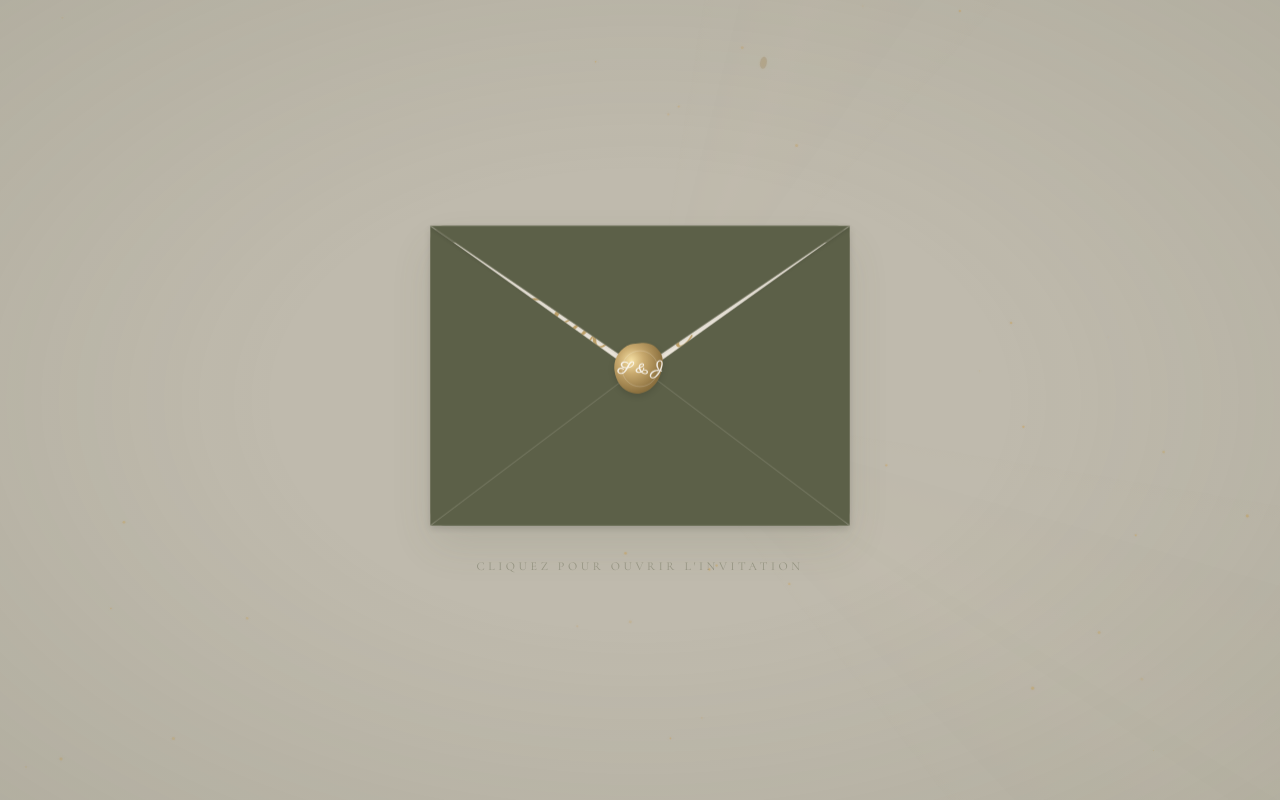
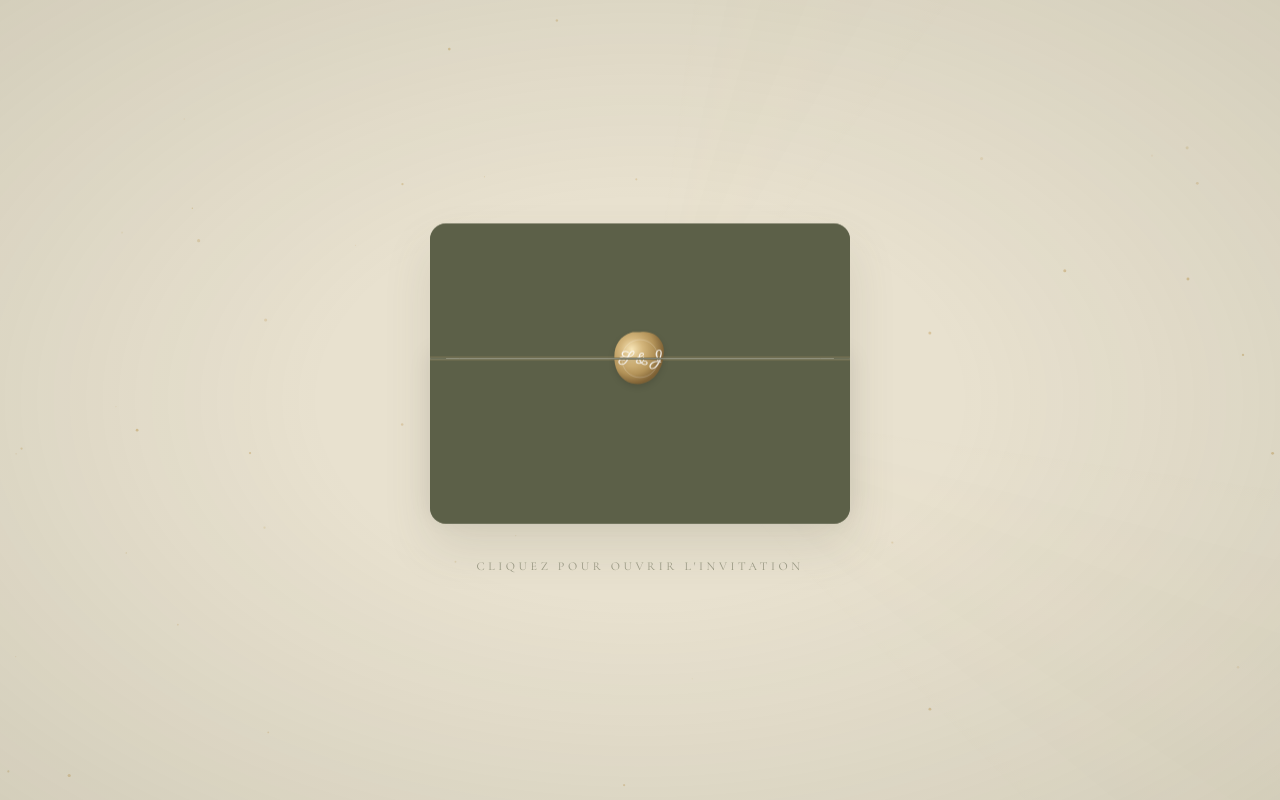
Before and after one commit to mehdibenabdallah6-hue/s-et-j, a React (Vite) app: page / in a window 1280 px wide. Built offline with nearby package versions, Linux system fonts and the light colour scheme.

Commit message:
design: redesign envelope to luxury horizontal sleeve pocket with split wax seal animation

```diff
--- a/src/components/Envelope.tsx
+++ b/src/components/Envelope.tsx
@@ -1,5 +1,4 @@
 import React, { useEffect, useRef, useState } from 'react';
-import { MailOpen } from 'lucide-react';
 import gsap from 'gsap';
 
 export default function Envelope({ onOpen }: { onOpen: () => void }) {
@@ -9,7 +8,7 @@ export default function Envelope({ onOpen }: { onOpen: () => void }) {
   const envelopeRef = useRef<HTMLDivElement>(null);
   const canvasRef = useRef<HTMLCanvasElement>(null);
 
-  // Particles & Ambient Animations
+  // Canvas golden dust & flower petals particles
   useEffect(() => {
     if (isOpen) return;
 
@@ -28,45 +27,45 @@ export default function Envelope({ onOpen }: { onOpen: () => void }) {
     };
     window.addEventListener('resize', handleResize);
 
-    // Subtle spin for light rays
+    // Volumetric light rays rotation
     gsap.to('.light-rays', {
       rotation: 360,
-      duration: 240,
+      duration: 280,
       repeat: -1,
       ease: 'none',
     });
 
-    // Pulse lighting (ambient brightness breathing)
+    // Ambient background color breathing (luxury warm glow)
     gsap.to(containerRef.current, {
-      backgroundColor: '#f1ebd8',
-      duration: 4,
+      backgroundColor: '#ede6d3',
+      duration: 5,
       yoyo: true,
       repeat: -1,
       ease: 'sine.inOut',
     });
 
-    // Floating envelope idle animation
+    // Elegant floating idle animation for the envelope
     gsap.to(envelopeRef.current, {
-      y: -5,
-      duration: 3,
+      y: -6,
+      duration: 3.5,
       yoyo: true,
       repeat: -1,
       ease: 'sine.inOut',
     });
 
-    // Breathing shadow
+    // Shadow breathing
     gsap.to(envelopeRef.current, {
-      boxShadow: '0 25px 50px rgba(92, 96, 72, 0.15)',
-      duration: 3,
+      boxShadow: '0 30px 60px rgba(92, 96, 72, 0.16)',
+      duration: 3.5,
       yoyo: true,
       repeat: -1,
       ease: 'sine.inOut',
     });
 
-    // Twinkling CTA label
+    // CTA subtle pulse
     gsap.to('.cta-label', {
       opacity: 0.35,
-      duration: 2,
+      duration: 2.2,
       yoyo: true,
       repeat: -1,
       ease: 'sine.inOut',
@@ -96,43 +95,43 @@ export default function Envelope({ onOpen }: { onOpen: () => void }) {
     const dustParticles: DustParticle[] = [];
     const petalParticles: PetalParticle[] = [];
 
-    // Create golden dust particles
-    for (let i = 0; i < 40; i++) {
+    // Initialize gold dust
+    for (let i = 0; i < 45; i++) {
       dustParticles.push({
         x: Math.random() * width,
         y: Math.random() * height,
-        radius: Math.random() * 1.2 + 0.4,
-        vx: (Math.random() - 0.5) * 0.1,
-        vy: -(Math.random() * 0.15 + 0.05),
+        radius: Math.random() * 1.3 + 0.4,
+        vx: (Math.random() - 0.5) * 0.08,
+        vy: -(Math.random() * 0.12 + 0.04),
         alpha: Math.random() * 0.4 + 0.1,
-        alphaSpeed: Math.random() * 0.008 + 0.003,
+        alphaSpeed: Math.random() * 0.006 + 0.002,
       });
     }
 
-    // Create drifting flower petals
-    for (let i = 0; i < 10; i++) {
+    // Initialize jasmine/rose petals
+    for (let i = 0; i < 8; i++) {
       petalParticles.push({
         x: Math.random() * width,
         y: Math.random() * height - height,
-        size: Math.random() * 5 + 5,
-        vx: (Math.random() - 0.5) * 0.25,
-        vy: Math.random() * 0.35 + 0.15,
+        size: Math.random() * 4 + 5,
+        vx: (Math.random() - 0.5) * 0.2,
+        vy: Math.random() * 0.3 + 0.1,
         angle: Math.random() * Math.PI * 2,
-        rSpeed: (Math.random() - 0.5) * 0.008,
-        opacity: Math.random() * 0.25 + 0.08,
+        rSpeed: (Math.random() - 0.5) * 0.005,
+        opacity: Math.random() * 0.2 + 0.05,
       });
     }
 
     const render = () => {
       ctx.clearRect(0, 0, width, height);
 
-      // Draw dust
+      // Dust
       dustParticles.forEach((p) => {
         p.x += p.vx;
         p.y += p.vy;
         p.alpha += p.alphaSpeed;
 
-        if (p.alpha > 0.65 || p.alpha < 0.1) {
+        if (p.alpha > 0.6 || p.alpha < 0.1) {
           p.alphaSpeed = -p.alphaSpeed;
         }
 
@@ -147,12 +146,10 @@ export default function Envelope({ onOpen }: { onOpen: () => void }) {
         ctx.beginPath();
         ctx.arc(p.x, p.y, p.radius, 0, Math.PI * 2);
         ctx.fillStyle = `rgba(200, 169, 110, ${p.alpha})`;
-        ctx.shadowBlur = 2;
-        ctx.shadowColor = '#C8A96E';
         ctx.fill();
       });
 
-      // Draw drifting petals
+      // Petals
       petalParticles.forEach((p) => {
         p.x += p.vx;
         p.y += p.vy;
@@ -184,7 +181,7 @@ export default function Envelope({ onOpen }: { onOpen: () => void }) {
     };
   }, [isOpen]);
 
-  // Mouse Parallax Effect
+  // Mouse tilt parallax for cinematic depth
   useEffect(() => {
     if (isOpen || isAnimating) return;
 
@@ -193,21 +190,19 @@ export default function Envelope({ onOpen }: { onOpen: () => void }) {
       const x = (clientX / window.innerWidth - 0.5) * 2;
       const y = (clientY / window.innerHeight - 0.5) * 2;
 
-      // Parallax rotation and tilt
       gsap.to(envelopeRef.current, {
-        rotateY: x * 10,
-        rotateX: -y * 10,
-        x: x * 12,
-        y: y * 12,
-        duration: 1.0,
+        rotateY: x * 8,
+        rotateX: -y * 8,
+        x: x * 10,
+        y: y * 10,
+        duration: 1.2,
         ease: 'power2.out',
       });
 
-      // Subtle opposite shift of background elements
       gsap.to('.light-rays', {
-        x: -x * 20,
-        y: -y * 20,
-        duration: 1.2,
+        x: -x * 15,
+        y: -y * 15,
+        duration: 1.4,
         ease: 'power2.out',
       });
     };
@@ -216,24 +211,24 @@ export default function Envelope({ onOpen }: { onOpen: () => void }) {
     return () => window.removeEventListener('mousemove', handleMouseMove);
   }, [isOpen, isAnimating]);
 
-  // Hover Interactions
+  // Premium hover mechanics
   const handleMouseEnter = () => {
     if (isAnimating || isOpen) return;
-
-    // Stop the idle float timeline animation during hover
     gsap.killTweensOf(envelopeRef.current);
 
     gsap.to(envelopeRef.current, {
-      y: -12,
-      scale: 1.03,
-      boxShadow: '0 35px 70px rgba(92, 96, 72, 0.22)',
+      y: -10,
+      scale: 1.025,
+      boxShadow: '0 35px 70px rgba(92, 96, 72, 0.20)',
+      duration: 0.7,
+      ease: 'power3.out',
+    });
+
+    gsap.to('.wax-seal-half', {
+      filter: 'brightness(1.1) drop-shadow(0 6px 12px rgba(0,0,0,0.3))',
+      scale: 1.04,
       duration: 0.6,
       ease: 'power2.out',
-    });
-
-    gsap.to('.seal-left-half, .seal-right-half', {
-      filter: 'brightness(1.1) drop-shadow(0 6px 12px rgba(0,0,0,0.3))',
-      duration: 0.6,
     });
   };
 
@@ -244,14 +239,13 @@ export default function Envelope({ onOpen }: { onOpen: () => void }) {
       y: 0,
       scale: 1.0,
       boxShadow: '0 20px 40px rgba(92, 96, 72, 0.12)',
-      duration: 0.8,
-      ease: 'power2.out',
+      duration: 0.9,
+      ease: 'power3.out',
       onComplete: () => {
-        // Re-enable idle breathing
         if (!isAnimating) {
           gsap.to(envelopeRef.current, {
-            y: -5,
-            duration: 3,
+            y: -6,
+            duration: 3.5,
             yoyo: true,
             repeat: -1,
             ease: 'sine.inOut',
@@ -260,18 +254,19 @@ export default function Envelope({ onOpen }: { onOpen: () => void }) {
       }
     });
 
-    gsap.to('.seal-left-half, .seal-right-half', {
+    gsap.to('.wax-seal-half', {
       filter: 'brightness(1.0) drop-shadow(0 4px 6px rgba(0,0,0,0.25))',
+      scale: 1.0,
       duration: 0.8,
+      ease: 'power2.out',
     });
   };
 
-  // Cinematic Opening Sequence
+  // Cinematic unfolding sequence (slow, weighted, and emotional)
   const handleOpen = () => {
     if (isAnimating || isOpen) return;
     setIsAnimating(true);
 
-    // Disable mouse parallax
     gsap.killTweensOf(envelopeRef.current);
     gsap.killTweensOf('.light-rays');
 
@@ -282,92 +277,133 @@ export default function Envelope({ onOpen }: { onOpen: () => void }) {
       },
     });
 
-    // 1. Zoom closer to envelope (Camera zooms in)
+    // 1. Camera moves closer to the envelope
     tl.to(envelopeRef.current, {
-      scale: 1.08,
-      y: -10,
-      duration: 0.5,
-      ease: 'power2.out',
+      scale: 1.05,
+      y: -5,
+      duration: 0.7,
+      ease: 'power3.out',
     });
 
-    // 2. Break wax seal (anticipation then detach)
-    tl.to('.seal-left-half', {
-      x: -28,
-      rotate: -12,
+    // 2. Wax seal splits apart naturally
+    tl.to('.seal-top-half', {
+      y: -12,
+      rotate: -8,
       opacity: 0,
-      duration: 0.7,
-      ease: 'power3.inOut',
-    }, 'break');
-    tl.to('.seal-right-half', {
-      x: 28,
-      rotate: 12,
-      opacity: 0,
-      duration: 0.7,
-      ease: 'power3.inOut',
+      duration: 1.0,
+      ease: 'power4.inOut',
     }, 'break');
 
-    // 3. Opening envelope flap (3D rotation)
+    tl.to('.seal-bottom-half', {
+      y: 12,
+      rotate: 8,
+      opacity: 0,
+      duration: 1.0,
+      ease: 'power4.inOut',
+    }, 'break');
+
+    // 3. Top flap rotates open slowly in 3D
     tl.to('.envelope-top-flap', {
       rotateX: -180,
-      duration: 0.9,
-      ease: 'power2.inOut',
-    }, 'break+=0.25');
+      duration: 1.5,
+      ease: 'power4.inOut',
+    }, 'break+=0.1');
 
-    // Soften shadows during open
+    // Soften shadows during fold
     tl.to(envelopeRef.current, {
-      boxShadow: '0 30px 65px rgba(0, 0, 0, 0.15)',
-      duration: 0.9,
-    }, 'break+=0.25');
+      boxShadow: '0 40px 80px rgba(0, 0, 0, 0.18)',
+      duration: 1.5,
+    }, 'break+=0.1');
 
-    // 4. Card slides out of the pocket
+    // 4. Invitation card slowly slides out of the sleeve with premium inertia
     tl.set('.envelope-card', { zIndex: 35 });
     tl.to('.envelope-card', {
-      y: '-80%',
-      duration: 1.3,
+      y: '-76%',
+      duration: 1.8,
       ease: 'power4.out',
     }, 'slide');
 
-    // Soften ambient light
+    // Soften rays to clean focus
     tl.to('.light-rays', {
       opacity: 0,
-      duration: 1.0,
+      duration: 1.2,
     }, 'slide');
 
-    // 5. Epic expansion & transition to Hero
+    // 5. Expand card to fill entire screen and transform to Hero
     tl.to('.envelope-back, .envelope-front, .envelope-top-flap, .cta-label', {
       opacity: 0,
-      y: 120,
-      scale: 0.85,
-      duration: 1.1,
-      ease: 'power3.inOut',
+      y: 150,
+      scale: 0.8,
+      duration: 1.4,
+      ease: 'power4.inOut',
     }, 'zoom');
 
     tl.to('.card-text', {
       opacity: 0,
-      duration: 0.7,
-      ease: 'power2.inOut',
+      duration: 0.8,
+      ease: 'power3.inOut',
     }, 'zoom');
 
-    // Scale card to fill the viewport
     tl.to('.envelope-card', {
-      scale: 4.5,
+      scale: 4.8,
       y: '0%',
       width: '100vw',
       height: '100vh',
       maxWidth: 'none',
       inset: 0,
       borderRadius: 0,
-      duration: 1.3,
+      duration: 1.6,
       ease: 'power4.inOut',
     }, 'zoom');
 
-    // Fade out the entire overlay container to reveal the Hero
+    // Fade entire overlay screen to reveal website Hero
     tl.to(containerRef.current, {
       opacity: 0,
-      duration: 0.9,
+      duration: 1.0,
       ease: 'power2.out',
     });
   };
+
+  // Wax seal SVG paths (reusable)
+  const renderWaxSealHalf = (clipId: string) => (
+    <svg viewBox="0 0 100 100" className="w-full h-full filter drop-shadow-md">
+      <defs>
+        <radialGradient id="goldGradient" cx="35%" cy="35%" r="65%">
+          <stop offset="0%" stopColor="#F8E6B8" />
+          <stop offset="35%" stopColor="#D4B67C" />
+          <stop offset="70%" stopColor="#B39359" />
+          <stop offset="100%" stopColor="#7E6135" />
+        </radialGradient>
+        <clipPath id="clip-top-half">
+          <rect x="0" y="0" width="100" height="50" />
+        </clipPath>
+        <clipPath id="clip-bottom-half">
+          <rect x="0" y="50" width="100" height="50" />
+        </clipPath>
+      </defs>
+      <g clipPath={`url(#${clipId})`}>
+        {/* Organic irregular wax contour */}
+        <path
+          d="M 50 10 C 65 8, 77 13, 84 26 C 91 38, 86 57, 78 70 C 69 84, 54 91, 37 87 C 21 83, 11 68, 10 50 C 9 32, 19 16, 36 11 C 41 9, 45 11, 50 10 Z"
+          fill="url(#goldGradient)"
+        />
+        {/* Inner concentric ring */}
+        <circle cx="50" cy="50" r="28" fill="none" stroke="rgba(255,255,255,0.22)" strokeWidth="1.5" />
+        {/* Initials */}
+        <text
+          x="50"
+          y="57"
+          fontFamily="'Parisienne', cursive"
+          fontSize="23"
+          fill="rgba(255,255,255,0.85)"
+          textAnchor="middle"
+          fontWeight="bold"
+        >
+          S & J
+        </text>
+      </g>
+    </svg>
+  );
 
   return (
     <>
@@ -377,16 +413,16 @@ export default function Envelope({ onOpen }: { onOpen: () => void }) {
           className="fixed inset-0 z-50 flex items-center justify-center overflow-hidden"
           style={{ backgroundColor: 'var(--color-wedding-bg)' }}
         >
-          {/* Ambient Particles Canvas */}
+          {/* Animated Ambient Particles */}
           <canvas ref={canvasRef} className="absolute inset-0 pointer-events-none z-0" />
 
-          {/* Volumetric light rays */}
+          {/* Sunbeams / Volumetric Light */}
           <div className="absolute inset-0 pointer-events-none overflow-hidden opacity-30 z-0">
             <div
               className="absolute -top-[50%] -left-[50%] w-[200%] h-[200%] bg-no-repeat pointer-events-none light-rays"
               style={{
                 background:
-                  'conic-gradient(from 0deg at 50% 50%, transparent 0deg, rgba(200,169,110,0.035) 15deg, transparent 35deg, transparent 90deg, rgba(200,169,110,0.045) 115deg, transparent 135deg, transparent)',
+                  'conic-gradient(from 0deg at 50% 50%, transparent 0deg, rgba(200,169,110,0.03) 12deg, transparent 32deg, transparent 90deg, rgba(200,169,110,0.04) 110deg, transparent 130deg, transparent)',
               }}
             />
           </div>
@@ -395,12 +431,12 @@ export default function Envelope({ onOpen }: { onOpen: () => void }) {
           <div
             className="absolute inset-0 pointer-events-none z-0"
             style={{
-              background: 'radial-gradient(ellipse at center, transparent 40%, rgba(92,96,72,0.12) 100%)',
+              background: 'radial-gradient(ellipse at center, transparent 35%, rgba(92,96,72,0.14) 100%)',
             }}
           />
 
           <div className="relative z-10 flex flex-col items-center">
-            {/* 3D Envelope Container */}
+            {/* Modern Layered Sleeve Envelope */}
             <div
               ref={envelopeRef}
               className="relative w-80 sm:w-[420px] shadow-2xl rounded-2xl cursor-pointer envelope-container select-none"
@@ -414,13 +450,13 @@ export default function Envelope({ onOpen }: { onOpen: () => void }) {
               onMouseEnter={handleMouseEnter}
               onMouseLeave={handleMouseLeave}
             >
-              {/* Back flap layer */}
+              {/* Inside back lining of the sleeve */}
               <div
-                className="absolute inset-0 bg-[var(--color-wedding-accent)] border border-[rgba(243,237,226,0.25)] rounded-2xl z-10 envelope-back"
+                className="absolute inset-0 bg-[var(--color-wedding-accent)] border border-[rgba(243,237,226,0.18)] rounded-2xl z-10 envelope-back"
                 style={{ transformStyle: 'preserve-3d' }}
               />
 
-              {/* Invitation Card */}
+              {/* The Gold-Foil Pressed Invitation Card inside */}
               <div
                 className="absolute inset-4 bg-[#F3EDE2] shadow-md z-15 rounded-xl flex flex-col items-center justify-center text-center p-6 border border-[rgba(92,96,72,0.08)] envelope-card"
                 style={{
@@ -428,88 +464,54 @@ export default function Envelope({ onOpen }: { onOpen: () => void }) {
                   transform: 'translateZ(0px)',
                 }}
               >
-                <div className="card-text flex flex-col items-center justify-center w-full h-full">
-                  <p className="uppercase tracking-[0.3em] text-[10px] sm:text-xs mb-3 font-serif text-[var(--color-wedding-accent)]/85">
+                {/* Gold border inset for luxury look */}
+                <div className="absolute inset-3 border border-[var(--color-wedding-gold)]/25 rounded-lg pointer-events-none" />
+
+                <div className="card-text flex flex-col items-center justify-center w-full h-full z-10">
+                  <p className="uppercase tracking-[0.3em] text-[9px] sm:text-[10px] mb-3 font-serif text-[var(--color-wedding-accent)]/80">
                     Invitation au mariage de
                   </p>
                   <h1 className="font-script text-5xl sm:text-7xl leading-tight text-[var(--color-wedding-gold)]">
                     Selma & Jamil
                   </h1>
-                  <p className="uppercase tracking-[0.25em] text-[10px] sm:text-xs mt-3 font-serif text-[var(--color-wedding-accent)]/85">
+                  <p className="uppercase tracking-[0.25em] text-[9px] sm:text-[10px] mt-3 font-serif text-[var(--color-wedding-accent)]/80">
                     12 Septembre 2026
                   </p>
                 </div>
               </div>
 
-              {/* Front pocket flaps */}
+              {/* Bottom pocket sleeve (covers bottom half of card) */}
               <div
-                className="absolute inset-0 z-20 pointer-events-none envelope-front"
+                className="absolute bottom-0 left-0 w-full h-[55%] bg-[var(--color-wedding-accent)] rounded-b-2xl border-t border-[rgba(243,237,226,0.18)] z-20 shadow-[0_-6px_25px_rgba(0,0,0,0.08)] envelope-front"
                 style={{ transformStyle: 'preserve-3d' }}
               >
-                <svg viewBox="0 0 400 286" className="w-full h-full filter drop-shadow-md" fill="none">
-                  <path d="M 0 0 L 200 143 L 0 286 Z" fill="var(--color-wedding-accent)" stroke="rgba(243,237,226,0.12)" strokeWidth="1" />
-                  <path d="M 400 0 L 200 143 L 400 286 Z" fill="var(--color-wedding-accent)" stroke="rgba(243,237,226,0.12)" strokeWidth="1" />
-                  <path d="M 0 286 L 200 135 L 400 286 Z" fill="var(--color-wedding-accent)" stroke="rgba(243,237,226,0.15)" strokeWidth="1" />
-                </svg>
+                {/* Thin gold trim line at top edge */}
+                <div className="absolute top-0 left-0 w-full h-[1px] bg-[var(--color-wedding-gold)] opacity-30" />
+
+                {/* Stationary bottom half of the wax seal */}
+                <div className="absolute left-1/2 top-0 -translate-x-1/2 -translate-y-1/2 w-16 h-16 pointer-events-none z-40 wax-seal-half seal-bottom-half">
+                  {renderWaxSealHalf('clip-bottom-half')}
+                </div>
               </div>
 
-              {/* Top envelope flap */}
+              {/* Top opening flap (folds up) */}
               <div
-                className="absolute top-0 left-0 w-full h-[143px] origin-top z-30 envelope-top-flap"
+                className="absolute top-0 left-0 w-full h-[45%] bg-[var(--color-wedding-accent)] rounded-t-2xl z-30 origin-top border-b border-[rgba(243,237,226,0.14)] envelope-top-flap"
                 style={{
                   transformStyle: 'preserve-3d',
                 }}
               >
-                <svg viewBox="0 0 400 143" preserveAspectRatio="none" className="w-full h-full filter drop-shadow-sm" fill="none">
-                  <path d="M 0 0 L 200 143 L 400 0 Z" fill="var(--color-wedding-accent)" stroke="rgba(243,237,226,0.15)" strokeWidth="1.5" />
-                </svg>
+                {/* Thin gold trim line at bottom edge */}
+                <div className="absolute bottom-0 left-0 w-full h-[1px] bg-[var(--color-wedding-gold)] opacity-30" />
 
-                {/* Wax seal */}
-                <div className="absolute left-1/2 bottom-0 -translate-x-1/2 translate-y-1/2 w-16 h-16 pointer-events-none z-40">
-                  <svg viewBox="0 0 100 100" className="w-full h-full filter drop-shadow-md">
-                    <defs>
-                      <radialGradient id="goldGradient" cx="35%" cy="35%" r="65%">
-                        <stop offset="0%" stopColor="#F6E0A4" />
-                        <stop offset="40%" stopColor="#C8A96E" />
-                        <stop offset="100%" stopColor="#8A6F3E" />
-                      </radialGradient>
-                      <clipPath id="clip-left">
-                        <rect x="0" y="0" width="50" height="100" />
-                      </clipPath>
-                      <clipPath id="clip-right">
-                        <rect x="50" y="0" width="50" height="100" />
-                      </clipPath>
-                    </defs>
-
-                    {/* Left half */}
-                    <g clipPath="url(#clip-left)" className="seal-left-half origin-[50px_50px]">
-                      <path
-                        d="M 50 10 C 65 8, 75 14, 82 25 C 89 36, 85 55, 78 68 C 70 82, 55 92, 38 88 C 22 84, 12 70, 10 52 C 8 35, 18 18, 35 12 C 40 10, 45 11, 50 10 Z"
-                        fill="url(#goldGradient)"
-                      />
-                      <circle cx="50" cy="50" r="28" fill="none" stroke="rgba(255,255,255,0.2)" strokeWidth="1.5" />
-                      <text x="50" y="57" fontFamily="'Parisienne', cursive" fontSize="24" fill="rgba(255,255,255,0.85)" textAnchor="middle" fontWeight="bold">
-                        S & J
-                      </text>
-                    </g>
-
-                    {/* Right half */}
-                    <g clipPath="url(#clip-right)" className="seal-right-half origin-[50px_50px]">
-                      <path
-                        d="M 50 10 C 65 8, 75 14, 82 25 C 89 36, 85 55, 78 68 C 70 82, 55 92, 38 88 C 22 84, 12 70, 10 52 C 8 35, 18 18, 35 12 C 40 10, 45 11, 50 10 Z"
-                        fill="url(#goldGradient)"
-                      />
-                      <circle cx="50" cy="50" r="28" fill="none" stroke="rgba(255,255,255,0.2)" strokeWidth="1.5" />
-                      <text x="50" y="57" fontFamily="'Parisienne', cursive" fontSize="24" fill="rgba(255,255,255,0.85)" textAnchor="middle" fontWeight="bold">
-                        S & J
-                      </text>
-                    </g>
-                  </svg>
+                {/* Rotating top half of the wax seal */}
+                <div className="absolute left-1/2 bottom-0 -translate-x-1/2 translate-y-1/2 w-16 h-16 pointer-events-none z-40 wax-seal-half seal-top-half">
+                  {renderWaxSealHalf('clip-top-half')}
                 </div>
               </div>
             </div>
 
-            {/* Click to open label */}
+            {/* Premium CTA text label */}
             <p className="mt-8 uppercase tracking-[0.3em] text-[10px] sm:text-xs font-serif text-[var(--color-wedding-accent)] pointer-events-none select-none cta-label opacity-75">
               Cliquez pour ouvrir l'invitation
             </p>
```
